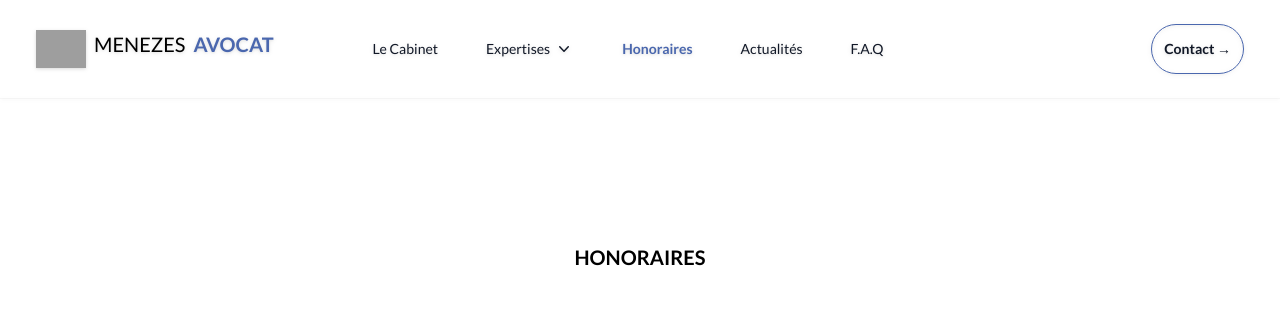
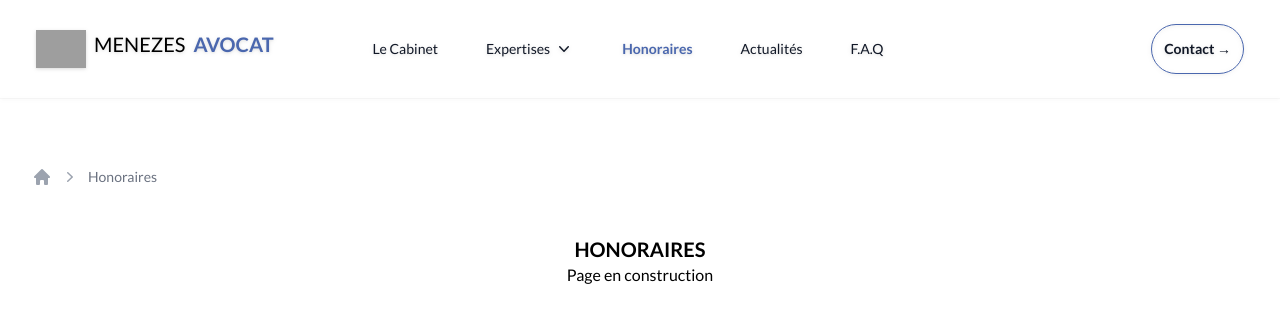
Before and after one commit to poloskanini/blogStrapi1.0FRONT, a Next.js app: page /honoraires in a window 1280 px wide. Shown: the top 322 px of the page. Built offline with nearby package versions, Linux system fonts and the light colour scheme; grey boxes are pictures that could not be loaded.

Commit message:
(ft-BreadCrumb) Factorisation du breadcrumb avec intégration des props pour passer les href et les titles des pages - 2

```diff
--- a/components/Footer.js
+++ b/components/Footer.js
@@ -114,11 +114,11 @@ export default function Example() {
                 width={500}
                 height={500}
               />
+              <div>
+                <span className="px-2 text-xl header-brand font-normal text-white">MENEZES</span>
+                <span className="header-subBrand font-bold text-custom-purple text-xl">AVOCAT</span>
+              </div>
             </Link>
-            <div>
-              <span className="px-2 text-xl header-brand font-normal text-white">MENEZES</span>
-              <span className="header-subBrand font-bold text-custom-purple text-xl">AVOCAT</span>
-             </div>
           </div>
           <div className="mt-16 grid grid-cols-2 gap-8 xl:col-span-2 xl:mt-0">
             <div className="md:grid md:grid-cols-2 md:gap-8">
--- a/pages/actualites.js
+++ b/pages/actualites.js
@@ -40,7 +40,6 @@ export default function Posts({ posts }) {
 
   const titlePage = "Actualités"
   const hrefPage = "/actualites"
-
 
   return (
     <>
--- a/pages/honoraires.js
+++ b/pages/honoraires.js
@@ -1,15 +1,31 @@
 import Layout from "@/components/Layout"
 import Header from '../components/Header'
-// import TextReveal from "@/components/TextReveal"
+import Container from "@/components/Container"
+import BreadCrumb from "@/components/BreadCrumb"
+import Head from "next/head"
 import Image from 'next/image'
 
 
 export default function honoraires() {
+
+  const titlePage = "Honoraires"
+  const hrefPage = "/honoraires"
+
   return (
     <>
+
+    <Head>
+      <title>Menezes Avocat - Honoraires</title>
+    </Head>
+
     <Header />
-    <div className="h-full flex flex-col justify-center items-center mt-36 relative">
+
+    <Container>
+      <BreadCrumb href={hrefPage} title={titlePage}/>
+
+      <div className="h-full flex flex-col justify-center items-center relative">
         <h1 className="text-xl font-bold">HONORAIRES</h1>
+        <h2>Page en construction</h2>
         <br />
 
         {/* <div className="wrapper-reveal flex justify-end ">
@@ -26,6 +42,9 @@ export default function honoraires() {
 
       </div>
 
+    </Container>
+
+
   </>
   )
 }
```
Lines whose indentation alone changed are shown as unchanged.
